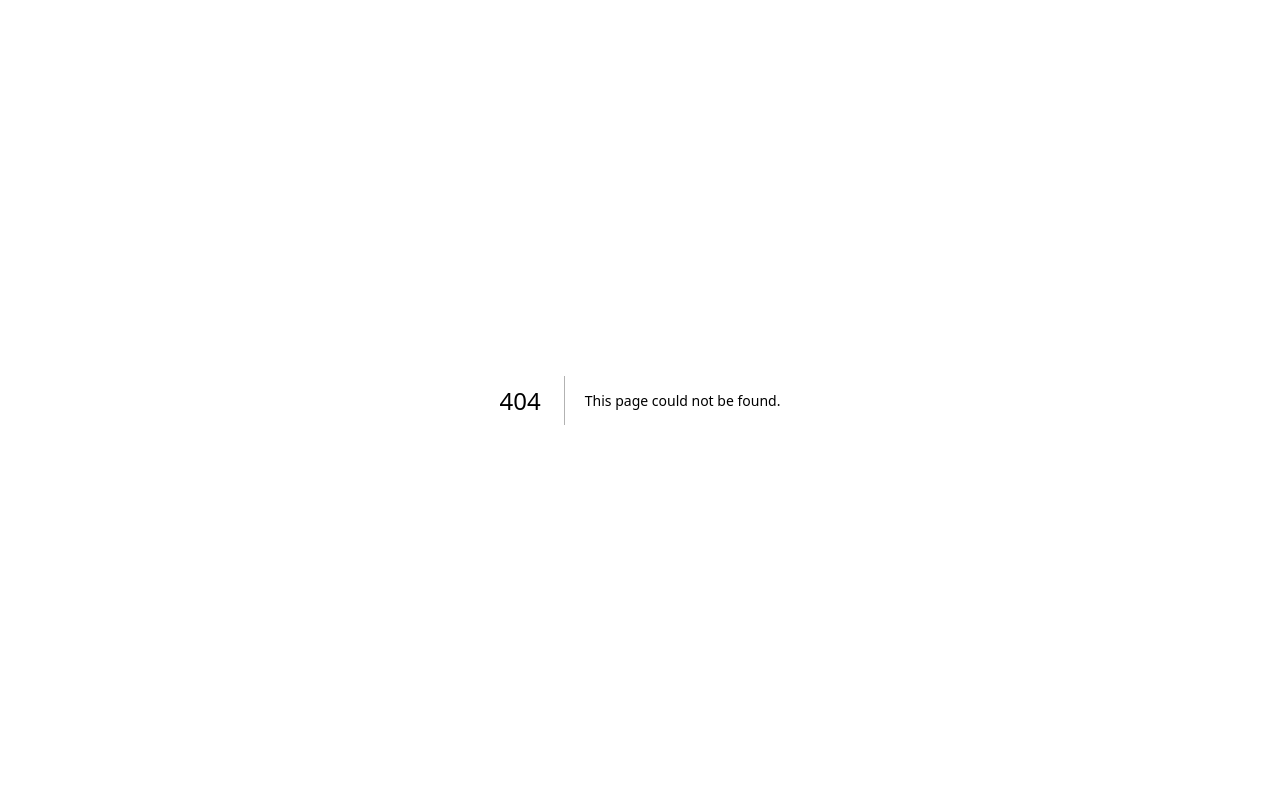
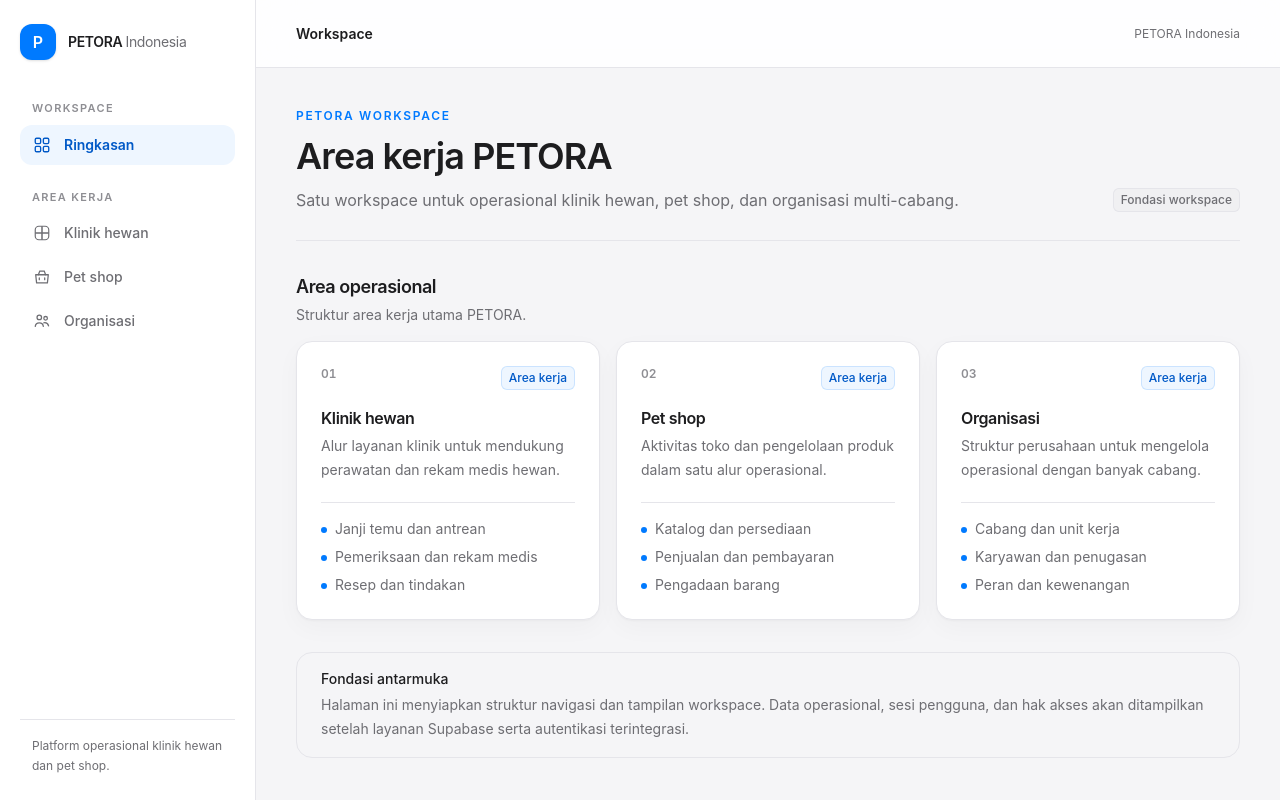
Before and after one commit to petoraindonesia-sys/PETORA-INDONESIA, a Next.js app in the folder apps/web/: page /dashboard in a window 1280 px wide. Before the commit this address had no page. Built offline with nearby package versions, Linux system fonts and the light colour scheme.

Commit message:
feat(dashboard): add workspace overview

```diff
--- /dev/null
+++ b/apps/web/app/dashboard/page.tsx
@@ -0,0 +1,90 @@
+import type { Metadata } from "next";
+import { AppShell } from "@/components/app-shell";
+import { Badge, Card, CardDescription, CardHeader, CardTitle } from "@/components/ui";
+
+export const metadata: Metadata = {
+  title: "Workspace",
+  description: "Area kerja PETORA Indonesia.",
+};
+
+const workspaces = [
+  {
+    id: "clinic",
+    number: "01",
+    title: "Klinik hewan",
+    description: "Alur layanan klinik untuk mendukung perawatan dan rekam medis hewan.",
+    capabilities: ["Janji temu dan antrean", "Pemeriksaan dan rekam medis", "Resep dan tindakan"],
+  },
+  {
+    id: "petshop",
+    number: "02",
+    title: "Pet shop",
+    description: "Aktivitas toko dan pengelolaan produk dalam satu alur operasional.",
+    capabilities: ["Katalog dan persediaan", "Penjualan dan pembayaran", "Pengadaan barang"],
+  },
+  {
+    id: "organization",
+    number: "03",
+    title: "Organisasi",
+    description: "Struktur perusahaan untuk mengelola operasional dengan banyak cabang.",
+    capabilities: ["Cabang dan unit kerja", "Karyawan dan penugasan", "Peran dan kewenangan"],
+  },
+];
+
+export default function DashboardPage() {
+  return (
+    <AppShell title="Workspace">
+      <section id="overview" aria-labelledby="workspace-title" className="scroll-mt-24">
+        <div className="flex flex-col gap-4 border-b border-border pb-7 sm:flex-row sm:items-end sm:justify-between">
+          <div className="max-w-2xl">
+            <p className="mb-3 text-xs font-semibold uppercase tracking-[0.14em] text-accent">PETORA WORKSPACE</p>
+            <h1 id="workspace-title" className="text-3xl font-semibold tracking-tight text-primary sm:text-4xl">
+              Area kerja PETORA
+            </h1>
+            <p className="mt-3 text-sm leading-6 text-secondary sm:text-base">
+              Satu workspace untuk operasional klinik hewan, pet shop, dan organisasi multi-cabang.
+            </p>
+          </div>
+          <Badge tone="neutral">Fondasi workspace</Badge>
+        </div>
+      </section>
+
+      <section aria-labelledby="areas-title" className="mt-8">
+        <div className="mb-4">
+          <h2 id="areas-title" className="text-lg font-semibold tracking-tight text-primary">Area operasional</h2>
+          <p className="mt-1 text-sm text-secondary">Struktur area kerja utama PETORA.</p>
+        </div>
+
+        <div className="grid gap-4 xl:grid-cols-3">
+          {workspaces.map((workspace) => (
+            <Card key={workspace.id} id={workspace.id} className="scroll-mt-28">
+              <CardHeader>
+                <span className="text-xs font-semibold tabular-nums text-tertiary">{workspace.number}</span>
+                <Badge tone="info">Area kerja</Badge>
+              </CardHeader>
+              <CardTitle>{workspace.title}</CardTitle>
+              <CardDescription>{workspace.description}</CardDescription>
+              <ul className="mt-5 grid gap-2 border-t border-border pt-4">
+                {workspace.capabilities.map((capability) => (
+                  <li key={capability} className="flex items-start gap-2 text-sm text-secondary">
+                    <span aria-hidden="true" className="mt-2 size-1.5 shrink-0 rounded-full bg-accent" />
+                    {capability}
+                  </li>
+                ))}
+              </ul>
+            </Card>
+          ))}
+        </div>
+      </section>
+
+      <section aria-label="Informasi workspace" className="mt-8">
+        <div className="rounded-2xl border border-border bg-surface-muted px-5 py-4 sm:px-6">
+          <p className="text-sm font-medium text-primary">Fondasi antarmuka</p>
+          <p className="mt-1 text-sm leading-6 text-secondary">
+            Halaman ini menyiapkan struktur navigasi dan tampilan workspace. Data operasional, sesi pengguna, dan hak akses akan ditampilkan setelah layanan Supabase serta autentikasi terintegrasi.
+          </p>
+        </div>
+      </section>
+    </AppShell>
+  );
+}
```
